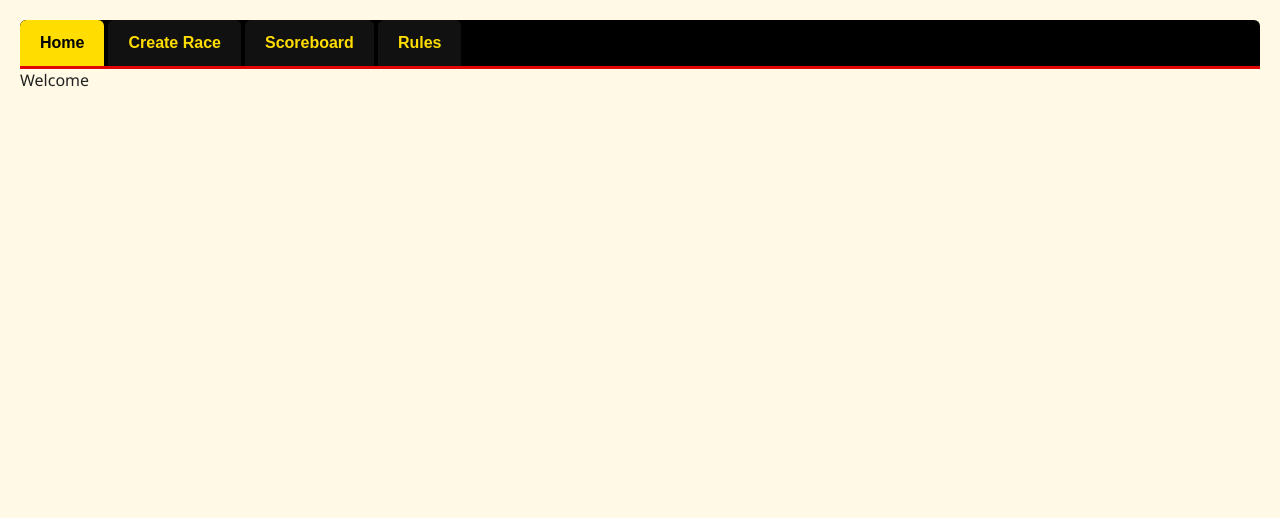
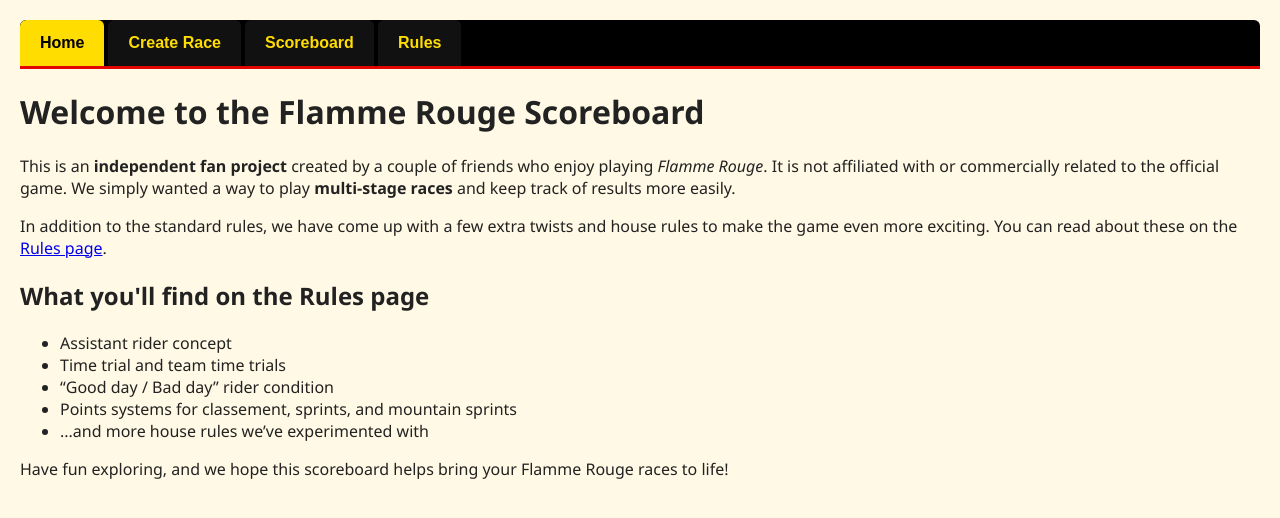
Before and after one commit to simonspenter/flamme-rouge-app, a Flask app: page / in a window 1280 px wide. Shown: the top 518 px of the page. Run offline with Flask 3, Linux system fonts and the light colour scheme.

Commit message:
update på index page

```diff
--- a/templates/index.html
+++ b/templates/index.html
@@ -1,8 +1,34 @@
 {% extends 'base.html' %}
 
-{% block title %}Landing page {% endblock %}
+{% block title %}Flamme Rouge Scoreboard{% endblock %}
 
 {% block content %}
-    Welcome
+<div class="max-w-3xl mx-auto p-6">
+    <h1 class="text-3xl font-bold mb-4">Welcome to the Flamme Rouge Scoreboard</h1>
 
+    <p class="mb-4">
+        This is an <strong>independent fan project</strong> created by a couple of friends who enjoy playing
+        <em>Flamme Rouge</em>. It is not affiliated with or commercially related to the official game.
+        We simply wanted a way to play <strong>multi-stage races</strong> and keep track of results more easily.
+    </p>
+
+    <p class="mb-4">
+        In addition to the standard rules, we have come up with a few extra twists and house rules to make the game
+        even more exciting. You can read about these on the
+        <a href="{{ url_for('rules') }}" class="text-blue-600 underline hover:text-blue-800">Rules page</a>.
+    </p>
+
+    <h2 class="text-2xl font-semibold mt-6 mb-2">What you'll find on the Rules page</h2>
+    <ul class="list-disc list-inside space-y-1">
+        <li>Assistant rider concept</li>
+        <li>Time trial and team time trials</li>
+        <li>“Good day / Bad day” rider condition</li>
+        <li>Points systems for classement, sprints, and mountain sprints</li>
+        <li>...and more house rules we’ve experimented with</li>
+    </ul>
+
+    <p class="mt-6">
+        Have fun exploring, and we hope this scoreboard helps bring your Flamme Rouge races to life!
+    </p>
+</div>
 {% endblock %}
```
